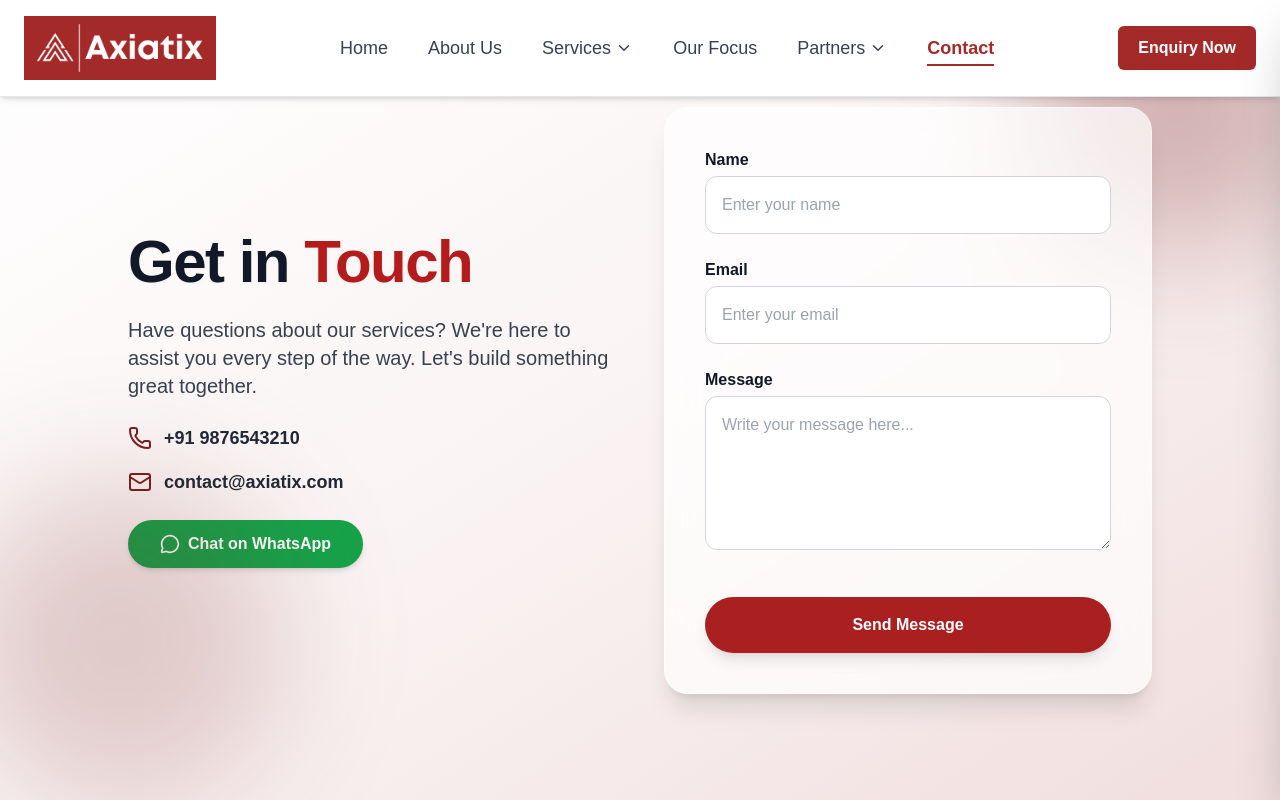
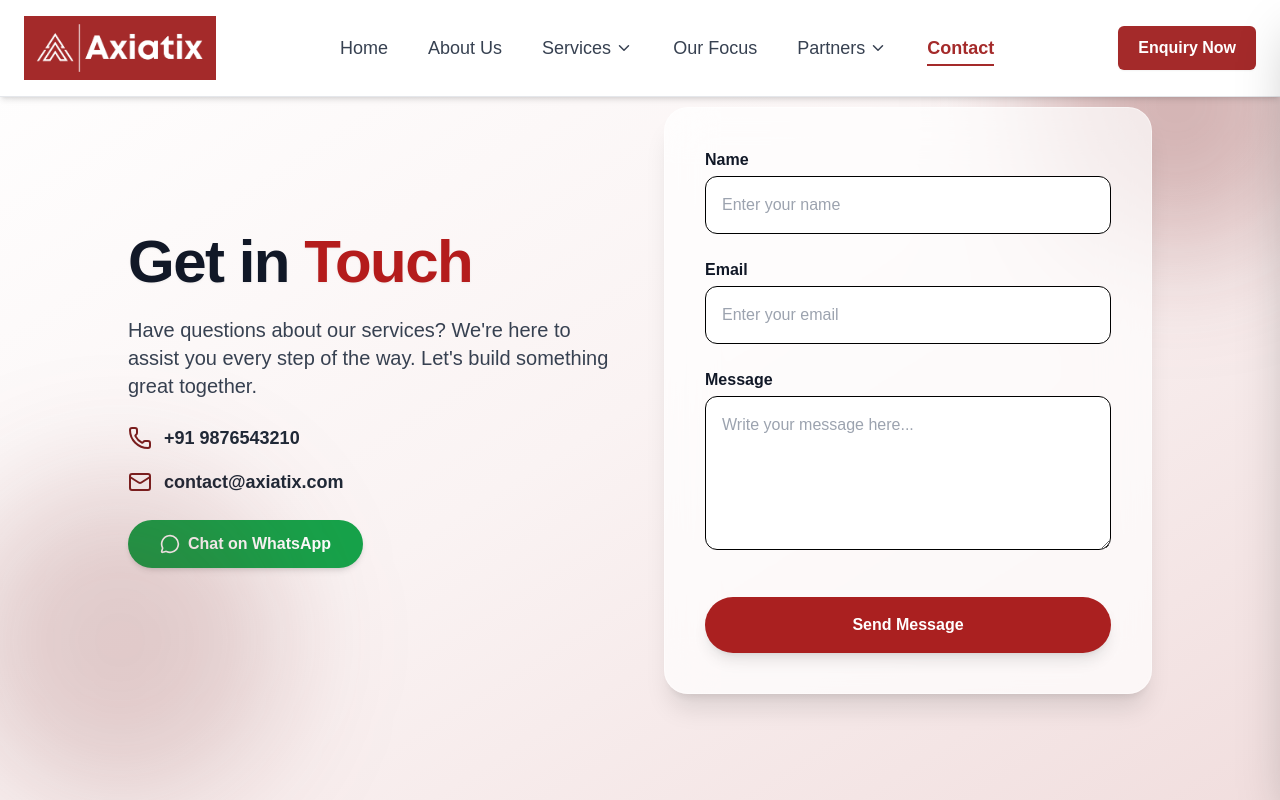
Before and after one commit to Adith1207/Axiatix_Website, a Next.js app: page /Contact in a window 1280 px wide. Shown: the top 800 px of the page. Built offline with nearby package versions, Linux system fonts and the light colour scheme.

Commit message:
added searchParams to get the email & name of the user into the contact page directly from the footer

```diff
--- a/app/Contact/page.tsx
+++ b/app/Contact/page.tsx
@@ -1,12 +1,27 @@
 "use client";
 
 import { motion } from "framer-motion";
-import { useState } from "react";
+import { useState, useEffect } from "react";
 import { Phone, Mail, MessageCircle } from "lucide-react";
+import { useSearchParams } from "next/navigation";
 
 export default function ContactPage() {
   const [toastMessage, setToastMessage] = useState("");
   const [loading, setLoading] = useState(false);
+
+  // READ VALUES FROM FOOTER REDIRECT
+  const searchParams = useSearchParams();
+  const emailParam = searchParams.get("email");
+  const nameParam = searchParams.get("name");
+
+  const [name, setName] = useState("");
+  const [email, setEmail] = useState("");
+
+  // Autofill values
+  useEffect(() => {
+    if (emailParam) setEmail(emailParam);
+    if (nameParam) setName(nameParam.replace(/\./g, " "));
+  }, [emailParam, nameParam]);
 
   const handleSubmit = async (e: any) => {
     e.preventDefault();
@@ -23,7 +38,8 @@ export default function ContactPage() {
 
     if (res.ok) {
       setToastMessage("Message Sent Successfully!");
-      e.target.reset();
+      // Clear message only, but keep name/email
+      e.target.message.value = "";
     } else {
       setToastMessage("Failed to send. Please try again later.");
     }
@@ -102,7 +118,9 @@ export default function ContactPage() {
               type="text"
               required
               placeholder="Enter your name"
-              className="w-full p-4 rounded-xl border border-gray-300 bg-white text-black focus:outline-none focus:ring-2 focus:ring-[#7A1E1E]"
+              value={name}
+              onChange={(e) => setName(e.target.value)}
+              className="w-full p-4 rounded-xl border border-black bg-white text-black focus:outline-none focus:border-[#7A1E1E] focus:ring-2 focus:ring-[#7A1E1E]"
             />
           </div>
 
@@ -115,7 +133,9 @@ export default function ContactPage() {
               type="email"
               required
               placeholder="Enter your email"
-              className="w-full p-4 rounded-xl border border-gray-300 bg-white text-black focus:outline-none focus:ring-2 focus:ring-[#7A1E1E]"
+              value={email}
+              onChange={(e) => setEmail(e.target.value)}
+              className="w-full p-4 rounded-xl border border-black bg-white text-black focus:outline-none focus:border-[#7A1E1E] focus:ring-2 focus:ring-[#7A1E1E]"
             />
           </div>
 
@@ -128,7 +148,7 @@ export default function ContactPage() {
               rows={5}
               required
               placeholder="Write your message here..."
-              className="w-full p-4 rounded-xl border border-gray-300 bg-white text-black focus:outline-none focus:ring-2 focus:ring-[#7A1E1E]"
+              className="w-full p-4 rounded-xl border border-black bg-white text-black focus:outline-none focus:border-[#7A1E1E] focus:ring-2 focus:ring-[#7A1E1E]"
             ></textarea>
           </div>
 
```
